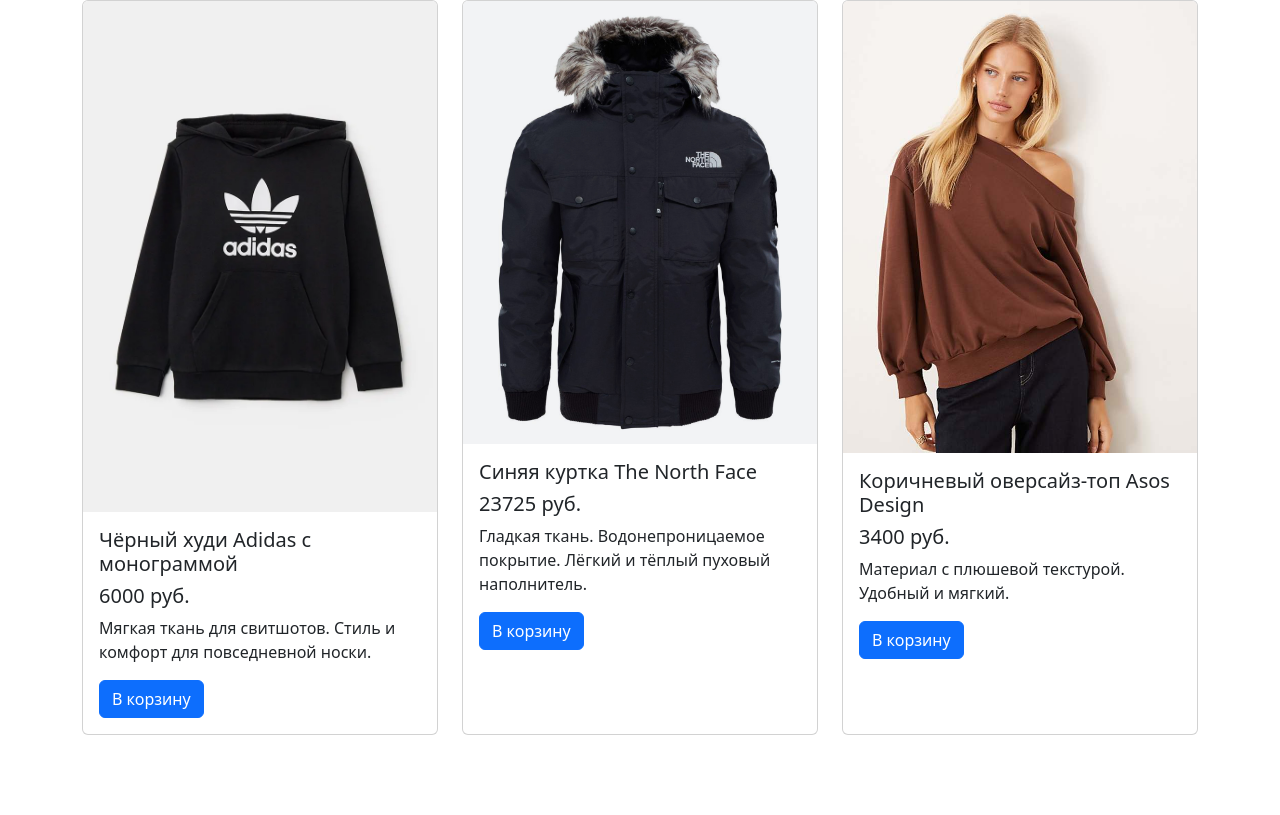
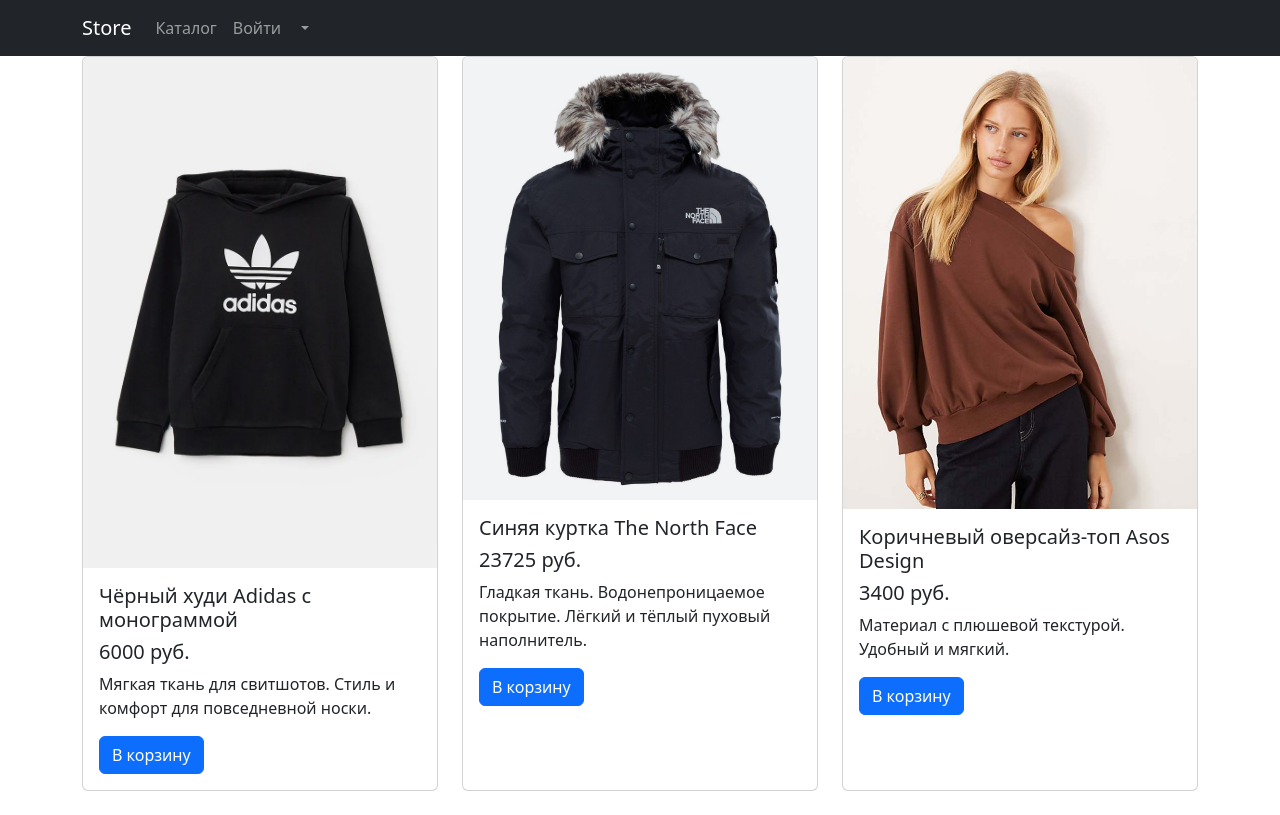
Before and after one commit to white78wolf/store, a Django app: page /products/ in a window 1280 px wide. Before the commit the page ends 735 px from the top, so only its background shows below. Run offline with Django 4.2, Linux system fonts and the light colour scheme; some libraries are stand-ins or nearby versions.

Commit message:
copypaste navbar from index.html to products.html

```diff
--- a/products/templates/products/products.html
+++ b/products/templates/products/products.html
@@ -17,6 +17,48 @@
 </head>
 
 <body>
+    <nav class="navbar navbar-expand-lg navbar-dark bg-dark sticky-top">
+        <div class="container">
+            <a class="navbar-brand" href="{% url 'index' %}">Store</a>
+            <button class="navbar-toggler" type="button" data-toggle="collapse" data-target="#navbarResponsive"
+                aria-controls="navbarResponsive" aria-expanded="false" aria-label="Toggle navigation">
+                <span class="navbar-toggler-icon"></span>
+            </button>
+            <div class="collapse navbar-collapse" id="navbarResponsive">
+                <ul class="navbar-nav ml-auto">
+                    <li class="nav-item">
+                        <a class="nav-link" href="{% url 'products' %}">Каталог <i class="fas fa-shopping-bag"></i> </a>
+                    </li>
+                    <li class="nav-item">
+                        <a class="nav-link" href="users/login.html">Войти <i class="fas fa-sign-in-alt"></i></a>
+                    </li>
+                    <li class="nav-item dropdown">
+                        <a class="nav-link dropdown-toggle" href="#" id="navbarDropdown" role="button"
+                            data-bs-toggle="dropdown" aria-expanded="false">
+                            <i class="fas fa-user-circle"></i>
+                        </a>
+                        <ul class="dropdown-menu" aria-labelledby="navbarDropdown">
+                            <li>
+                                <a class="dropdown-item" href="users/profile.html">Профиль</a>
+                            </li>
+                            <li><a class="dropdown-item" href="orders/orders.html">Заказы</a></li>
+                            <li><a class="dropdown-item" href="#">Админ-панель</a></li>
+                            <li>
+                                <hr class="dropdown-divider">
+                            </li>
+                            <li>
+                                <a class="dropdown-item" href="#">
+                                    Выйти
+                                </a>
+                            </li>
+                        </ul>
+                    </li>
+                </ul>
+            </div>
+        </div>
+    </nav>
+
+    <section>
         <div class="container container-fluid">
             <div class="row">
                 {% for product in products %}
@@ -34,6 +76,7 @@
                 {% endfor %}
             </div>
         </div>
+    </section>
 </body>
 
 </html>
```
Lines whose indentation alone changed are shown as unchanged.
